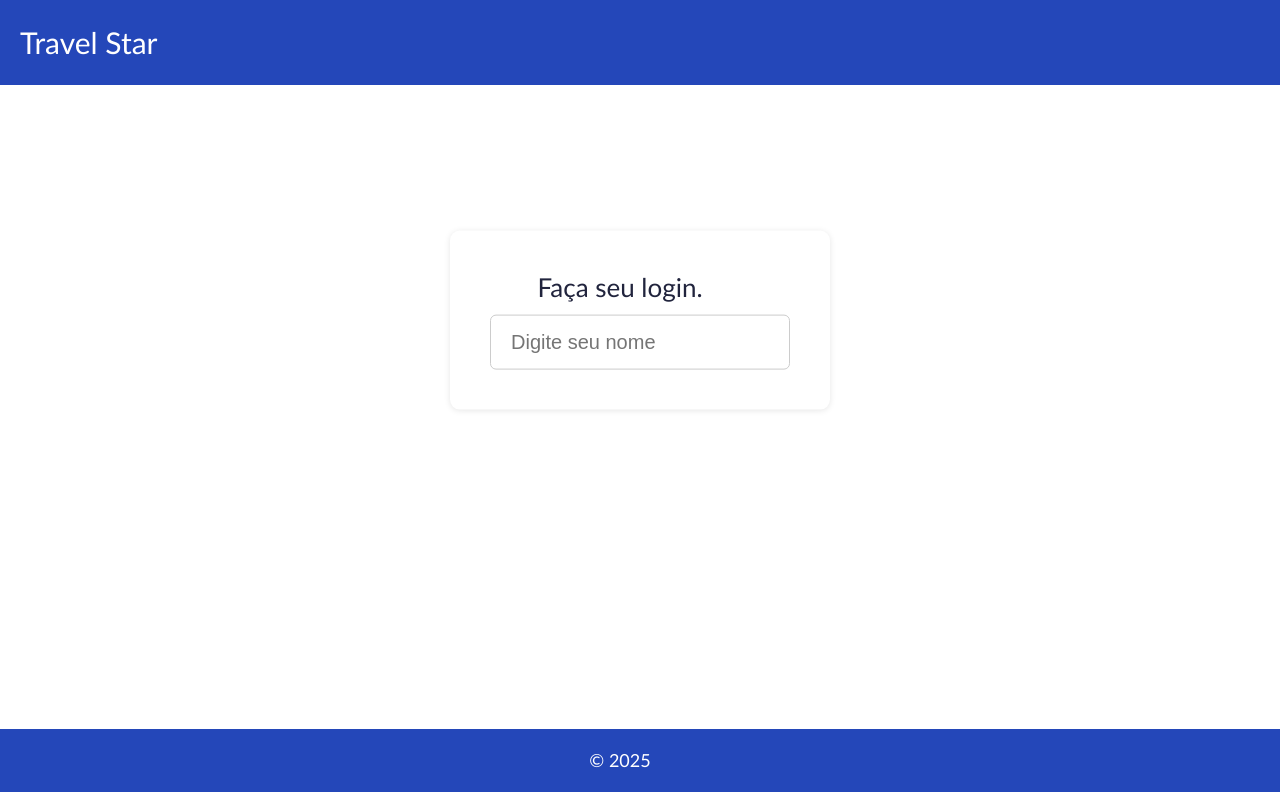
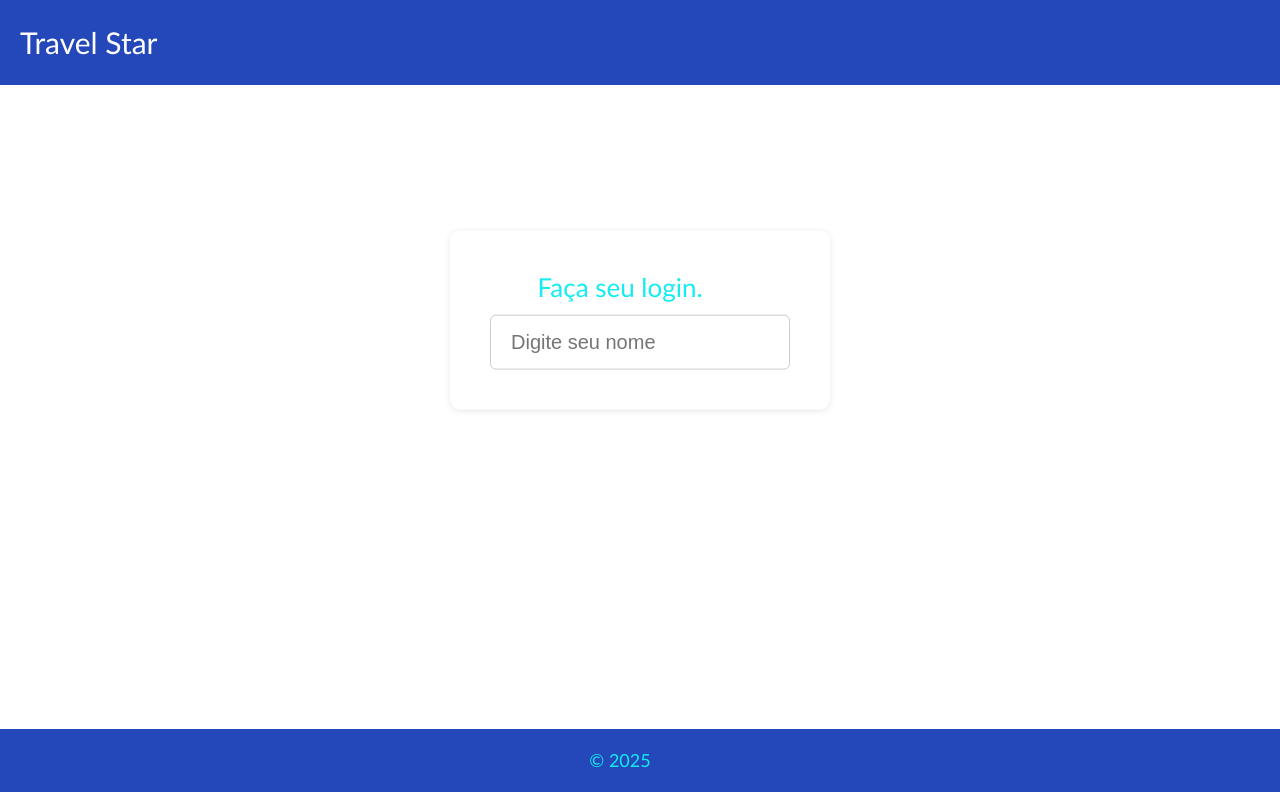
Before and after one commit to lluissf/Projeto-Viagens, a Vue app: page /login in a window 1280 px wide. Built offline with nearby package versions, Linux system fonts and the light colour scheme.

Commit message:
cor no nome

```diff
--- a/src/components/Header.vue
+++ b/src/components/Header.vue
@@ -70,6 +70,10 @@ watchEffect(() => {
   background-color: #1e3799;
 }
 
+p {
+  color: #13ecf0;
+}
+
 /* DESKTOP */
 @media (min-width: 768px) {
 
```
